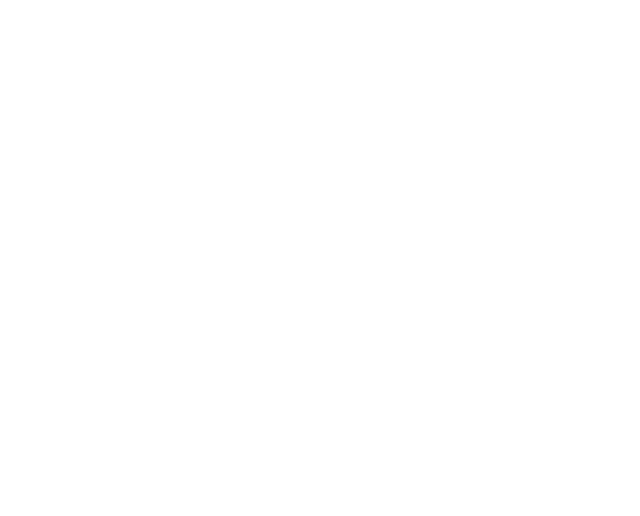
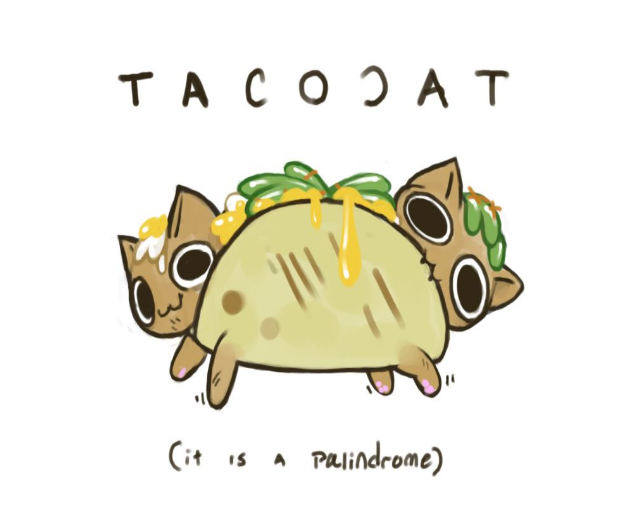
Before and after one commit to casey-stinnett/taco-kat-git, a plain HTML site: page index.html in a window 1280 px wide. Shown: the whole page, without its empty margins (389-1029 px from the left). Drawn offline with Linux system fonts and the light colour scheme.

Commit message:
added and centered main image

```diff
--- a/index.css
+++ b/index.css
@@ -0,0 +1,12 @@
+.image-parent {
+	position: relative;
+}
+.centering-img {
+	height: 500px;
+	width: 450px;
+	display: inline-block;
+	text-align: center;
+	position: absolute;
+	top: 50%;
+	left: 37%;
+}
--- a/index.html
+++ b/index.html
@@ -6,6 +6,8 @@
     <link rel="stylesheet" href="index.css">
   </head>
   <body>
-
+    <div class="image-parent">
+    	<img class="centering-img" src="tacokat.jpg" alt="taco kat">
+    </div>
   </body>
 </html>
```
Also changed, not shown: tacokat.jpg (added).
